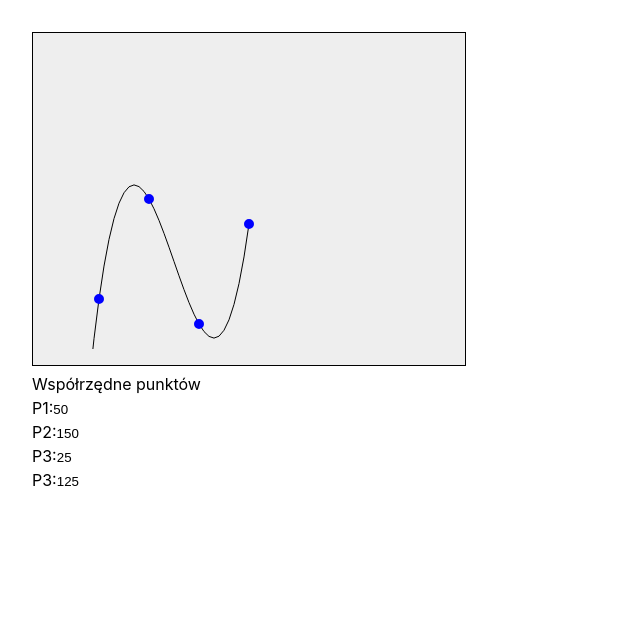
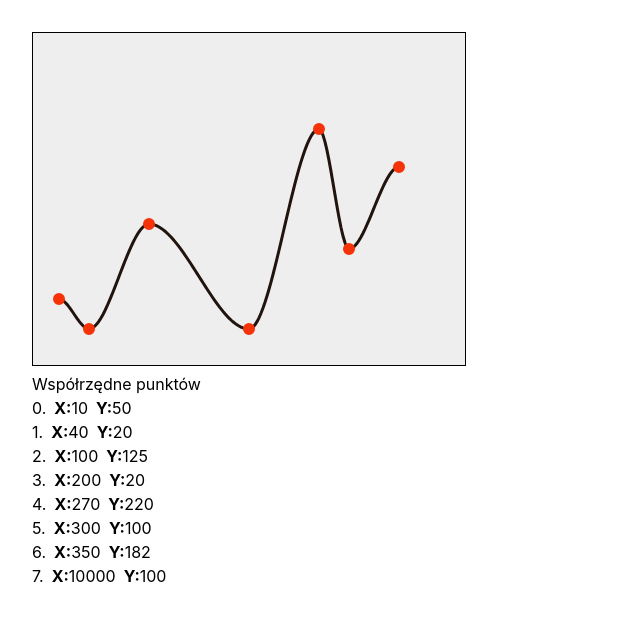
Before and after one commit to mateuszmanczak04/spline-creator, a React (Vite) app: page / in a window 1280 px wide. Shown: the top 620 px of the page, without its empty margins (0-640 px from the left). Built offline with nearby package versions, Linux system fonts and the light colour scheme.

Commit message:
create an engine to render hard coded points

```diff
--- a/src/components/Learning.tsx
+++ b/src/components/Learning.tsx
@@ -1,61 +1,155 @@
 import Matrix, { solve } from 'ml-matrix';
 import { useCallback, useEffect, useRef, useState } from 'react';
 import { Point } from '../types';
+import calculatePolynomialOf3Degree from '../utils/calculatePolynomialOf3Degree';
 import drawPoint from '../utils/drawPoint';
 
 const Learning = () => {
-	const [points, setPoints] = useState<Point[]>([
-		{ x: 50, y: 50 },
-		{ x: 100, y: 150 },
-		{ x: 150, y: 25 },
-		{ x: 200, y: 125 },
-	]);
+	const [points, setPoints] = useState<Point[]>([]);
 	const canvasRef = useRef<HTMLCanvasElement | null>(null);
 
 	const repaint = useCallback(() => {
+		// create another fPoints array which essentially is the same
+		// points array with a random point added at the end
+		// we do it to not break the loop
+		const fPoints = [
+			{ x: 10, y: 50 },
+			{ x: 40, y: 20 },
+			{ x: 100, y: 125 },
+			{ x: 200, y: 20 },
+			{ x: 270, y: 220 },
+			{ x: 300, y: 100 },
+			{ x: 350, y: 182 },
+		];
+		setPoints(fPoints);
+		fPoints.push({ x: 10_000, y: 100 });
+		console.log(fPoints);
+
+		// get canvas and context
 		const canvas = canvasRef.current!;
 		const ctx = canvas.getContext('2d')!;
 
-		ctx.clearRect(0, 0, 400, 300);
-
 		if (!ctx) {
-			console.log('ctx is undefined');
+			console.error('ctx is undefined');
 			return;
 		}
 
+		ctx.clearRect(0, 0, 400, 300);
+		ctx.lineWidth = 3;
+		ctx.fillStyle = '#F53208'; // color of point dots
+		ctx.strokeStyle = '#21130d'; // color of line joining points
+		const height = canvas.height;
+
+		for (let i = 0; i < fPoints.length - 2; i++) {
+			const L = fPoints[i].x; // left point's x
+			const C = fPoints[i + 1].x; // center point's x
+			const R = fPoints[i + 2].x; // right point's x
+
+			// we use 8x8 matrixes for solving equations system to calculate
+			// coefficients for 2 3rd degree spliced functions
+			// first 4 elements of array are coefficients of the S0 function
+			// last 4 of the S1
 			const A = new Matrix([
-			[points[0].x ** 3, points[0].x ** 2, points[0].x, 1],
-			[points[1].x ** 3, points[1].x ** 2, points[1].x, 1],
-			[points[2].x ** 3, points[2].x ** 2, points[2].x, 1],
-			[points[3].x ** 3, points[3].x ** 2, points[3].x, 1],
+				// S0(l):
+				[L ** 3, L ** 2, L, 1, 0, 0, 0, 0],
+				// S0(c):
+				[C ** 3, C ** 2, C, 1, 0, 0, 0, 0],
+				// S1(c):
+				[0, 0, 0, 0, C ** 3, C ** 2, C, 1],
+				// S1(r):
+				[0, 0, 0, 0, R ** 3, R ** 2, R, 1],
+				// S0'(c) - S1'(c) = 0:
+				[3 * C ** 2, 2 * C, 1, 0, -3 * C ** 2, -2 * C, -1, 0],
+				// S0''(c) - S1''(c) = 0:
+				[6 * C, 2, 0, 0, -6 * C, -2, 0, 0],
+				// S0''(l) = 0:
+				[6 * L, 2, 0, 0, 0, 0, 0, 0],
+				// S1''(r) = 0:
+				[0, 0, 0, 0, 6 * R, 2, 0, 0],
+				// S0'(c) = 0:
+				[3 * C ** 2, 2 * C, 1, 0, 0, 0, 0, 0],
+				// S1'(c) = 0:
+				[0, 0, 0, 0, C ** 3, C ** 2, C, 1],
+				// S0'(l) = 0:
+				[3 * L ** 2, 2 * L, 1, 0, 0, 0, 0, 0],
+				// S1'(r) = 0:
+				[0, 0, 0, 0, R ** 3, R ** 2, R, 1],
 			]);
+
 			const B = new Matrix([
-			[points[0].y],
-			[points[1].y],
-			[points[2].y],
-			[points[3].y],
+				[fPoints[i].y], // S0(l)
+				[fPoints[i + 1].y], // S0(c)
+				[fPoints[i + 1].y], // S1(c)
+				[fPoints[i + 2].y], // S1(r)
+				[0], // S0'(c) - S1'(c)
+				[0], // S0''(c) - S1''(c)
+				[0], // S0''(l)
+				[0], // S1''(r)
+				[0], // S0'(c')
+				[0], // S1'(c')
+				[0], // S0'(l)
+				[0], // S1'(r)
 			]);
 
 			const result = solve(A, B).to2DArray();
 
-		const a = result[0][0];
-		const b = result[1][0];
-		const c = result[2][0];
-		const d = result[3][0];
+			// a0, b0, c0 and d0 - coefficients of S0(x)
+			// S0(x) = ax^3 + bx^2 + cx + d
+			const a0 = result[0][0];
+			const b0 = result[1][0];
+			const c0 = result[2][0];
+			const d0 = result[3][0];
 
-		const height = canvas.height;
-		ctx.moveTo(points[0].x, points[0].y);
+			const drawS0 = () => {
+				ctx.moveTo(fPoints[0].x, fPoints[0].y);
 				ctx.beginPath();
-		ctx.fillStyle = 'blue';
-		for (let x = 0; x <= 200; x += 5) {
-			const y = a * x ** 3 + b * x ** 2 + c * x + d;
-			console.log({ x, y });
+				// draw S0
+				// x += 2 means that we draw a straight line every 2 pixels horizontally
+				for (let x = fPoints[i].x; x <= fPoints[i + 1].x; x += 2) {
+					const y = calculatePolynomialOf3Degree({
+						a: a0,
+						b: b0,
+						c: c0,
+						d: d0,
+						x,
+					});
 					ctx.lineTo(x, height - y);
 				}
 				ctx.stroke();
+			};
+			drawS0();
 
-		points.forEach(p => drawPoint(ctx, height, p.x, p.y));
-	}, [points]);
+			// const drawS1 = () => {
+			// 	// a1, b1, c1 and d1 - coefficients of S1(x)
+			// 	// S1(x) = ax^3 + bx^2 + cx + d
+			// 	const a1 = result[4][0];
+			// 	const b1 = result[5][0];
+			// 	const c1 = result[6][0];
+			// 	const d1 = result[7][0];
+
+			// 	ctx.moveTo(points[0].x, points[0].y);
+			// 	ctx.beginPath();
+			// 	ctx.strokeStyle = generateRandomHexColor();
+			// 	// draw S1
+			// 	for (let x = points[i + 1].x; x <= points[i + 2].x; x += 5) {
+			// 		const y = calculatePolynomialOf3Degree({
+			// 			a: a1,
+			// 			b: b1,
+			// 			c: c1,
+			// 			d: d1,
+			// 			x,
+			// 		});
+			// 		ctx.lineTo(x, height - y);
+			// 	}
+			// 	ctx.stroke();
+			// };
+			// drawS1();
+		}
+
+		// render points as small circles on top of the line
+
+		fPoints.forEach(p => drawPoint(ctx, height, p.x, p.y));
+	}, []);
 
 	useEffect(() => {
 		repaint();
@@ -74,66 +168,15 @@ const Learning = () => {
 				}}></canvas>
 			<div>
 				<p>Współrzędne punktów</p>
-				<div>
-					<span>P1:</span>
-					<input
-						type='number'
-						value={points[0].y}
-						onChange={e =>
-							setPoints(prev => [
-								{ x: prev[0].x, y: parseInt(e.target.value) },
-								prev[1],
-								prev[2],
-								prev[3],
-							])
-						}
-					/>
-				</div>
-				<div>
-					<span>P2:</span>
-					<input
-						type='number'
-						value={points[1].y}
-						onChange={e =>
-							setPoints(prev => [
-								prev[0],
-								{ x: prev[1].x, y: parseInt(e.target.value) },
-								prev[2],
-								prev[3],
-							])
-						}
-					/>
-				</div>
-				<div>
-					<span>P3:</span>
-					<input
-						type='number'
-						value={points[2].y}
-						onChange={e =>
-							setPoints(prev => [
-								prev[0],
-								prev[1],
-								{ x: prev[2].x, y: parseInt(e.target.value) },
-								prev[3],
-							])
-						}
-					/>
-				</div>
-				<div>
-					<span>P3:</span>
-					<input
-						type='number'
-						value={points[3].y}
-						onChange={e =>
-							setPoints(prev => [
-								prev[0],
-								prev[1],
-								prev[2],
-								{ x: prev[3].x, y: parseInt(e.target.value) },
-							])
-						}
-					/>
-				</div>
+				{points.map((p, index) => (
+					<p>
+						<span>{index}.</span>
+						<span style={{ marginLeft: '8px', fontWeight: 'bolder' }}>X:</span>
+						<span>{p.x}</span>
+						<span style={{ marginLeft: '8px', fontWeight: 'bolder' }}>Y:</span>
+						<span>{p.y}</span>
+					</p>
+				))}
 			</div>
 		</>
 	);
--- a/src/utils/drawPoint.ts
+++ b/src/utils/drawPoint.ts
@@ -6,7 +6,7 @@ const drawPoint = (
 ) => {
 	ctx.beginPath();
 	ctx.moveTo(x, canvasHeight - y);
-	ctx.arc(x, canvasHeight - y, 5, 0, Math.PI * 2);
+	ctx.arc(x, canvasHeight - y, 6, 0, Math.PI * 2);
 	ctx.fill();
 	return 0;
 };
```
Lines whose indentation alone changed are shown as unchanged.
